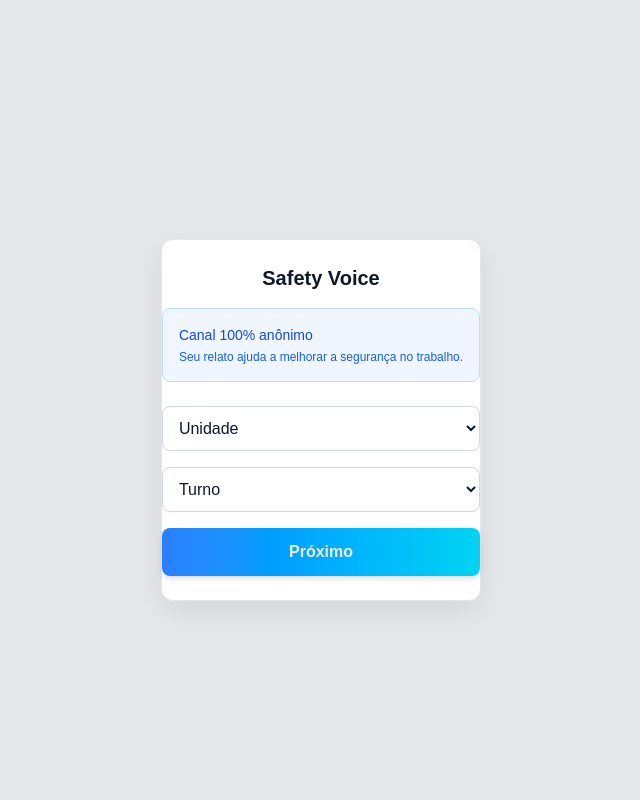
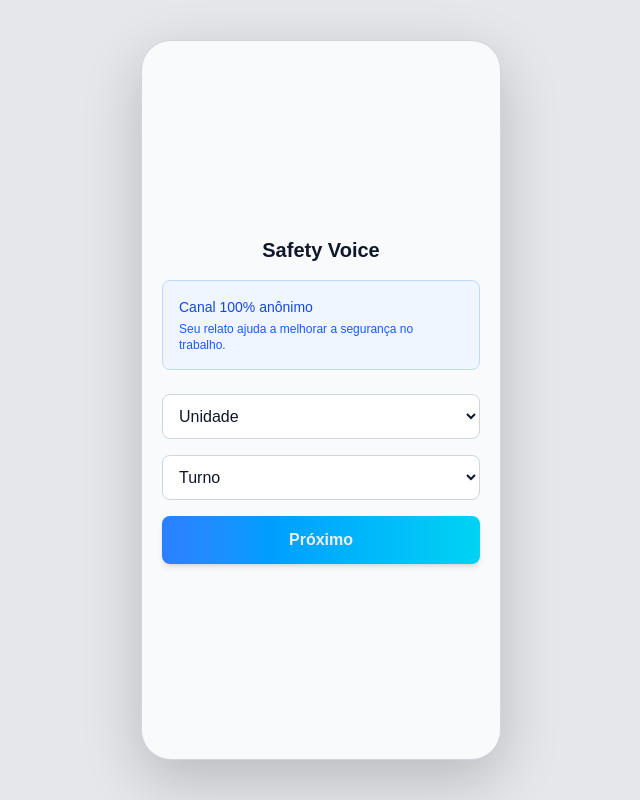
Before and after one commit to anaartagaveytia1-web/aris-frontend, a Next.js app: page /safety-voice in a window 1280 px wide. Shown: the whole page, without its empty margins (319-959 px from the left). Built offline with nearby package versions, Linux system fonts and the light colour scheme.

Commit message:
fix código que estava dando erro

```diff
--- a/app/components/GraficoRisco/page.tsx
+++ b/app/components/GraficoRisco/page.tsx
@@ -25,7 +25,7 @@ export default function GraficoRisco() {
     <div className="
   relative
   bg-[#020617]
-      p-6
+  p-0   ✅
   border border-blue-500/30
   rounded-lg
   shadow-[0_0_40px_rgba(59,130,246,0.15)]
--- a/app/kpi/page.tsx
+++ b/app/kpi/page.tsx
@@ -1,5 +1,7 @@
 "use client"
+
 import GraficoRisco from "./components/GraficoRisco"
+
 export default function KPI() {
 
   const risco = 72
@@ -276,7 +278,7 @@ export default function KPI() {
   ))}
 </div>
 
-          {/* EVOLUÇÃO */}
+      {/* EVOLUÇÃO */}
 <div
   className="
   relative
@@ -303,35 +305,8 @@ export default function KPI() {
       Evolução de Risco
     </div>
 
-    {/* gráfico */}
-    <div className="flex items-end gap-3 h-44">
-
-      {[20, 40, 60, 80, 50, 70, 90].map((v, i) => (
-        <div key={i} className="flex flex-col items-center gap-1">
-
-          <div
-            className="
-            w-6
-            rounded
-            bg-gradient-to-t from-blue-600 via-cyan-400 to-blue-200
-
-            shadow-[0_0_12px_rgba(56,189,248,0.9)]
-
-            transition-all duration-500
-            hover:scale-110
-            "
-            style={{ height: `${v}%` }}
-          />
-
-          {/* label pequeno */}
-          <div className="text-[10px] text-gray-500">
-            D{i + 1}
-          </div>
-
-        </div>
-      ))}
-
-    </div>
+    {/* 🔥 AQUI ENTRA O GRÁFICO REAL */}
+    <GraficoRisco />
 
   </div>
 
--- a/app/safety-voice/page.tsx
+++ b/app/safety-voice/page.tsx
@@ -82,24 +82,27 @@ const [form, setForm] = useState({
   <div className="
   min-h-screen
   bg-[#e5e7eb]
-
   flex
   items-center
   justify-center
   ">
+
+    {/* 📱 MOLDURA DE APP */}
     <div className="
-max-w-[420px] mx-auto mt-10
-px-2 sm:px-0
+    w-[360px]
+    h-[720px]
 
-bg-white
-p-6
-rounded-xl
+    bg-[#f8fafc]
 
-border border-gray-200
+    rounded-[30px]
+    shadow-[0_20px_60px_rgba(0,0,0,0.2)]
 
-shadow-[0_10px_30px_rgba(0,0,0,0.08)]
+    overflow-hidden
+    border border-gray-300
     ">
 
+      {/* 📦 CONTEÚDO INTERNO */}
+      <div className="h-full flex flex-col justify-center px-5">
 {enviado && (
   <div className="
   bg-green-50
@@ -153,7 +156,7 @@ shadow-[0_10px_30px_rgba(0,0,0,0.08)]
 
 </div>
 
-            {/* STEP 3 */}
+            {/* STEP 1 */}
 {step === 1 && (
               <div className="space-y-4 animate-fade-in">
 
@@ -275,7 +278,6 @@ transition
 
               </div>
             )}
-
 {/* STEP 3 */}
 {step === 3 && (
   <div className="space-y-4 animate-fade-in">
@@ -320,13 +322,16 @@ transition
       <option value="medio">Médio</option>
       <option value="alto">Alto</option>
     </select>
+
     {/* ERRO */}
     {erro && (
       <div className="text-red-500 text-sm mb-2">
         {erro}
       </div>
     )}
+
     <div className="flex gap-2">
+
       <button
         onClick={back}
         className="
@@ -341,6 +346,7 @@ transition
       >
         Voltar
       </button>
+
       <button
         onClick={enviar}
         className="
@@ -348,26 +354,25 @@ transition
         bg-[#2563eb]
         hover:bg-[#1d4ed8]
         active:scale-[0.98]
-
         text-white
         py-3
         rounded-lg
         font-semibold
-
         shadow-md
         transition
         "
       >
         Enviar Relato
       </button>
+
     </div>
 
   </div>
 )}
-
      </>
 )}
+
       </div>
     </div>
-  )
-}
+  </div>
+)}
```
Lines whose indentation alone changed are shown as unchanged.
